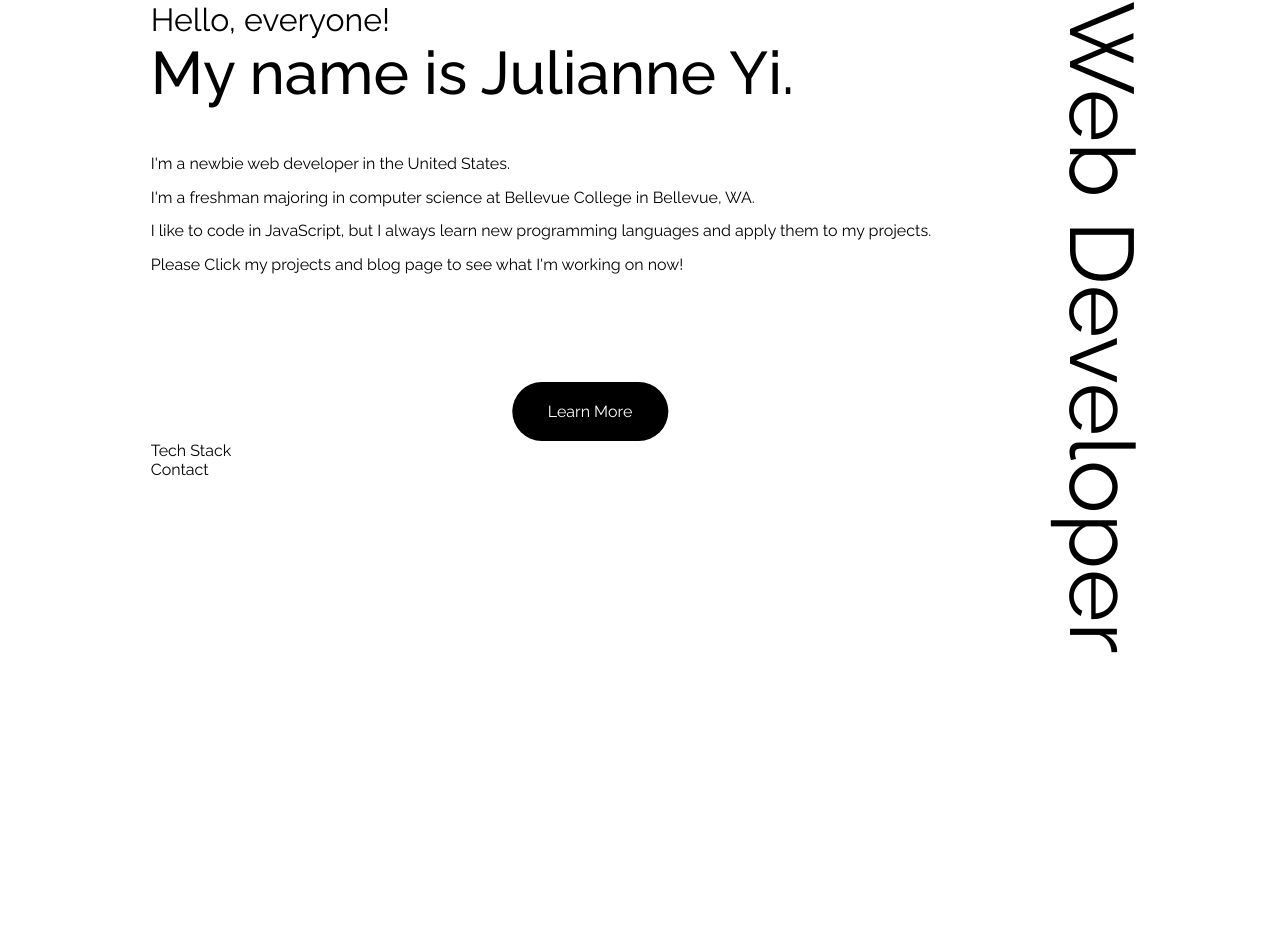
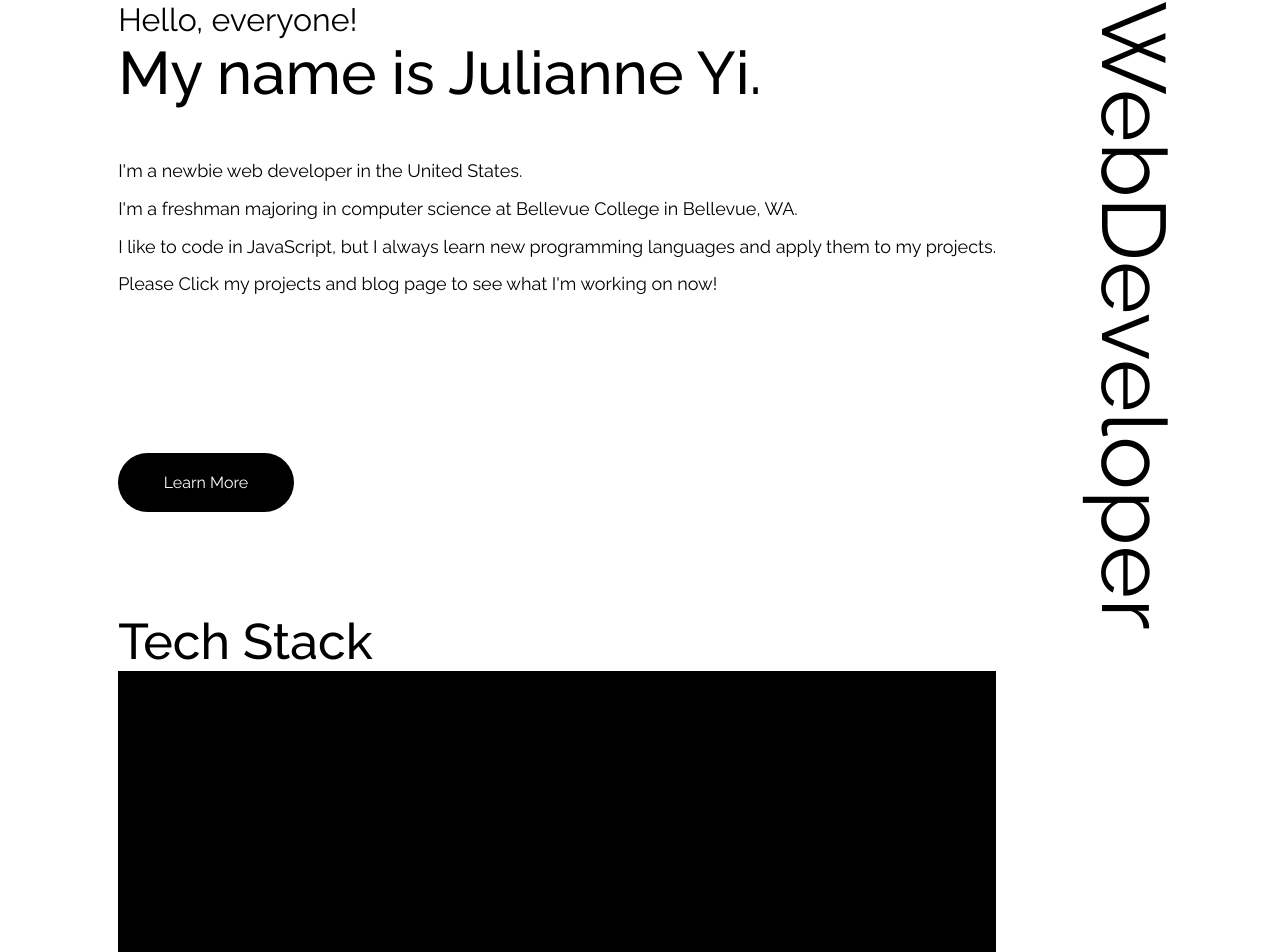
Before and after one commit to julianne03/Portfolio, a React (Create React App) app: page / in a window 1280 px wide. Shown: the part 100-1052 px from the top of the page. Before the commit the page ends 800 px from the top, so only its background shows below. Built offline with nearby package versions, Linux system fonts and the light colour scheme.

Commit message:
feat: scroll down to skillset #7

```diff
--- a/src/pages/Main.tsx
+++ b/src/pages/Main.tsx
@@ -1,6 +1,11 @@
 import React from "react";
 import '../styles/common/Page.css';
 import '../styles/page/Main.css';
+
+function learnMoreBtnOnClick(): void {
+  const learnMoreBtn: Element | null = document.getElementById("tech");
+  learnMoreBtn?.scrollIntoView({ behavior: "smooth", inline: "end" });
+}
 
 class Main extends React.Component {
   render () {
@@ -15,14 +20,16 @@ class Main extends React.Component {
                 I like to code in JavaScript, but I always learn new programming languages and apply them to my projects.<br></br>
                 Please Click my projects and blog page to see what I'm working on now!</p>
             </div>
-            <div className="more"><span>Learn More</span></div>
+            <div className="more" onClick={learnMoreBtnOnClick}>Learn More</div>
             <div id="tech">
               Tech Stack
+              {/* temporary */}
+              <div className="skillSet"></div> temporary
             </div>
             <div id="contact">Contact</div>
           </div>
           <div>
-            <div className="web">Web Developer</div>
+            <div className="web">WebDeveloper</div>
           </div>
         </div>
     )
--- a/src/styles/page/Main.css
+++ b/src/styles/page/Main.css
@@ -17,6 +17,7 @@
 }
 
 .description > p {
+    font-size: 18px;
     line-height: 2.1;
 }
 
@@ -27,8 +28,7 @@
 }
 
 .more {
-    margin-top: 100px;
-    position: sticky;
+    margin-top: 150px;
     left: 40%;
     top: 50%;
     color: white;
@@ -45,4 +45,17 @@
 
 .more > a, a:active, a:hover, a:focus {
     color: white;
+    text-decoration: none !important;
+    outline: none !important;
 }
+
+#tech {
+    margin-top: 100px;
+    font-size: 50px;
+    font-weight: 500;
+}
+
+.skillSet {
+    height: 500px;
+    background-color: black;
+}
```
